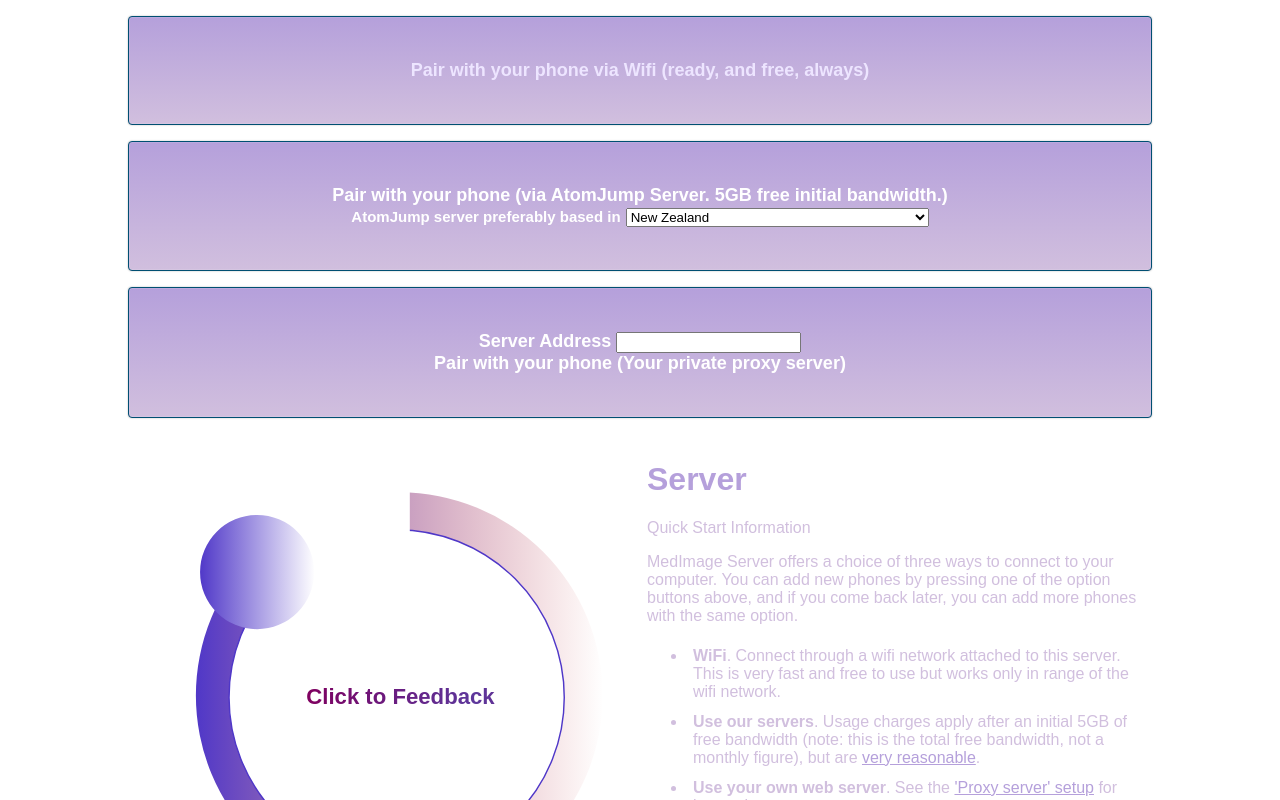
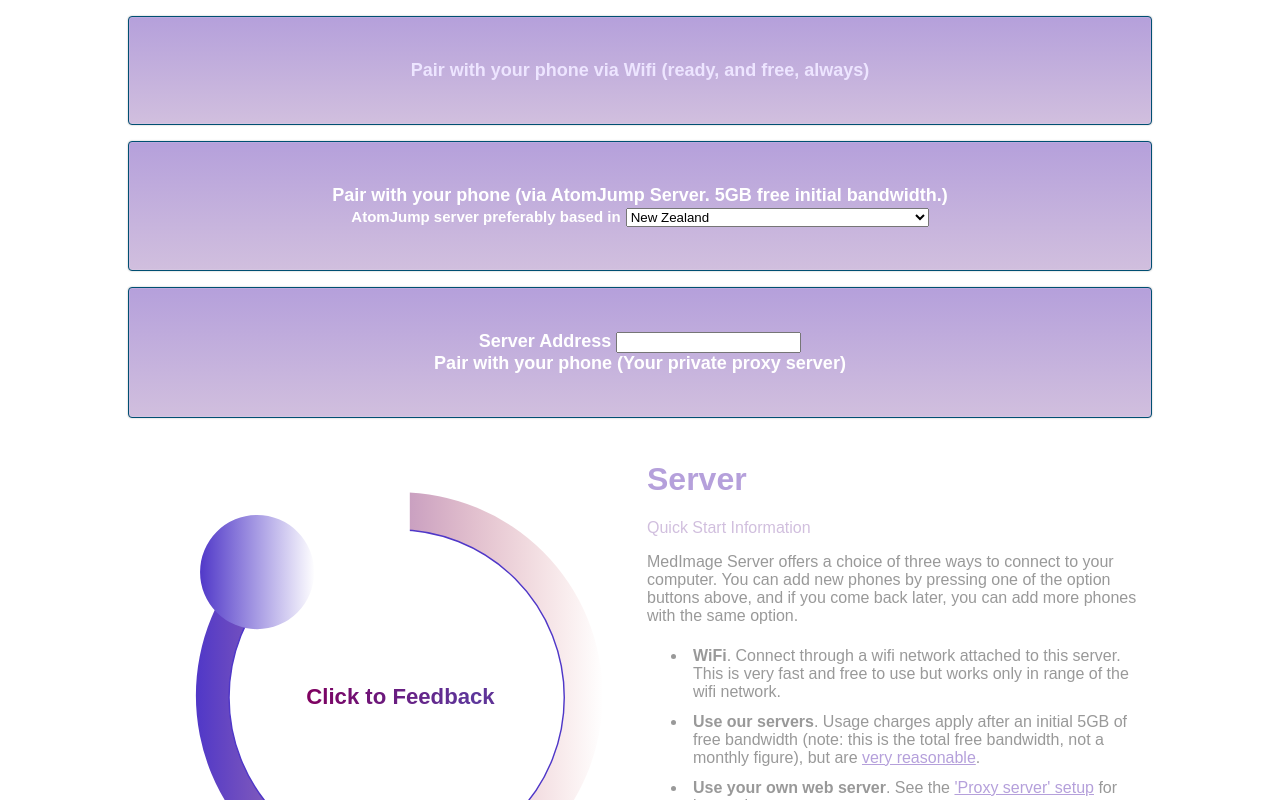
Before and after one commit to atomjump/medimageserv, a website: page public/index.html in a window 1280 px wide. Both pictures are taken after a click on the link "Quick Start Information". Shown: the top 800 px of the page. Drawn offline with Linux system fonts and the light colour scheme.

Commit message:
quick start text colour

```diff
--- a/public/style.css
+++ b/public/style.css
@@ -9,12 +9,12 @@
     color: #d1bfde;
 }
 
-.quickstart p {
+#quickstart p {
     color: #999;
 
 }
 
-.quickstart li {
+#quickstart li {
     color: #999;
 }
 
```
